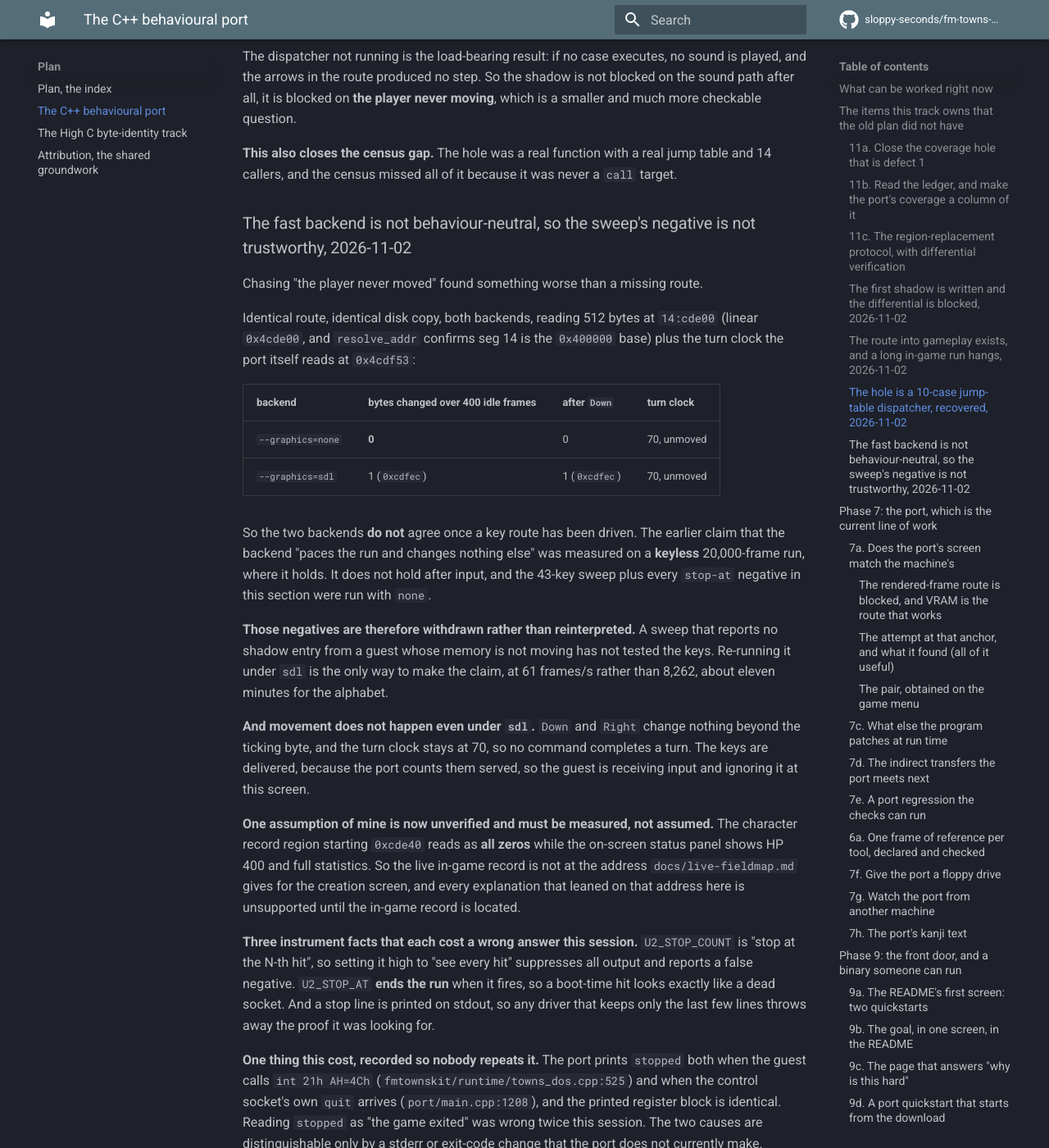
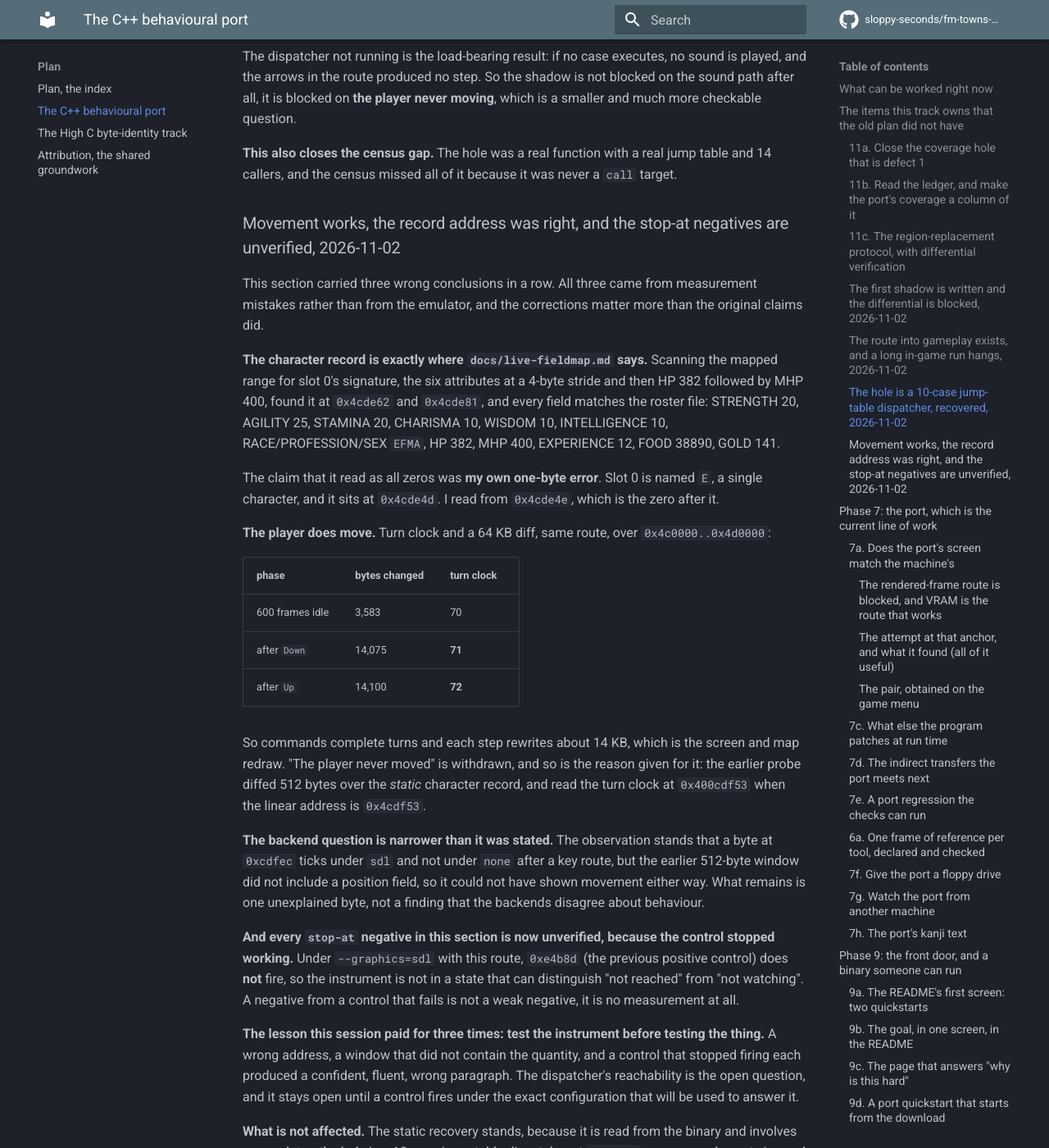
Before and after one commit to sloppy-seconds/fm-towns-ultima, an MkDocs documentation site: the page built from docs/plan-port.md, in a window 1280 px wide and 1400 px high, scrolled down 8219 px. Shown: the whole window at 82% size. Built offline with MkDocs 1.6.1 and Material for MkDocs 9.7.7, drawn with Linux system fonts in a browser that asks for light colours; comment, search, counter and statistics services are not loaded; some of the changed text lies outside the part shown.

Commit message:
docs: movement works, the record address was right, and the stop-at negatives are unverified
Three wrong conclusions in a row, all from measurement mistakes rather than the emulator.

The character record is exactly where live-fieldmap.md says. Scanning the mapped range for
slot 0's signature (six attributes at a 4-byte stride, then HP 382 followed by MHP 400) found
it at 0x4cde62 and 0x4cde81, and every field matches the roster: 20/25/20/10/10/10, EFMA,
HP 382, MHP 400, EXP 12, FOOD 38890, GOLD 141. The "all zeros" claim was my own one-byte
error: slot 0 is named E, a single character at 0x4cde4d, and I read from 0x4cde4e.

The player does move. Turn clock and a 64 KB diff over 0x4c0000..0x4d0000:

  600 frames idle   3583 bytes changed   turn 70
  after Down       14075 bytes changed   turn 71
  after Up         14100 bytes changed   turn 72

So commands complete turns and each step rewrites about 14 KB of screen and map. "The player
never moved" is withdrawn, and so is its cause: the earlier probe diffed 512 bytes over the
STATIC character record and read the turn clock at 0x400cdf53 when the linear address is
0x4cdf53.

Every stop-at negative is unverified because the control stopped working. Under --graphics=sdl
with this route, 0xe4b8d does not fire, so the instrument cannot distinguish "not reached"
from "not watching". A negative from a failing control is not a weak negative, it is no
measurement.

The lesson this session paid for three times: test the instrument before testing the thing.
A wrong address, a window that did not contain the quantity, and a control that stopped
firing each produced a confident, fluent, wrong paragraph.

The static recovery is unaffected because it involves no emulator: the hole is a 10-case
jump-table dispatcher at 0xe3388, every case draws twice and plays a sound through 0xe1970,
the index is [player+0xcdf57], case 9 plays BRIGHT1.EUP, the default plays MAP.EUP.

```diff
--- a/docs/plan-port.md
+++ b/docs/plan-port.md
@@ -233,34 +233,50 @@ moving**, which is a smaller and much more checkable question.
 **This also closes the census gap.** The hole was a real function with a real jump table and 14 callers, and the
 census missed all of it because it was never a `call` target.
 
-### The fast backend is not behaviour-neutral, so the sweep's negative is not trustworthy, 2026-11-02
-
-Chasing "the player never moved" found something worse than a missing route.
-
-Identical route, identical disk copy, both backends, reading 512 bytes at `14:cde00` (linear `0x4cde00`, and
-`resolve_addr` confirms seg 14 is the `0x400000` base) plus the turn clock the port itself reads at `0x4cdf53`:
-
-| backend | bytes changed over 400 idle frames | after `Down` | turn clock |
-|---|---|---|---|
-| `--graphics=none` | **0** | 0 | 70, unmoved |
-| `--graphics=sdl` | 1 (`0xcdfec`) | 1 (`0xcdfec`) | 70, unmoved |
-
-So the two backends **do not** agree once a key route has been driven. The earlier claim that the backend "paces the
-run and changes nothing else" was measured on a **keyless** 20,000-frame run, where it holds. It does not hold after
-input, and the 43-key sweep plus every `stop-at` negative in this section were run with `none`.
-
-**Those negatives are therefore withdrawn rather than reinterpreted.** A sweep that reports no shadow entry from a
-guest whose memory is not moving has not tested the keys. Re-running it under `sdl` is the only way to make the
-claim, at 61 frames/s rather than 8,262, about eleven minutes for the alphabet.
-
-**And movement does not happen even under `sdl`.** `Down` and `Right` change nothing beyond the ticking byte, and the
-turn clock stays at 70, so no command completes a turn. The keys are delivered, because the port counts them served,
-so the guest is receiving input and ignoring it at this screen.
-
-**One assumption of mine is now unverified and must be measured, not assumed.** The character record region starting
-`0xcde40` reads as **all zeros** while the on-screen status panel shows HP 400 and full statistics. So the live
-in-game record is not at the address `docs/live-fieldmap.md` gives for the creation screen, and every explanation
-that leaned on that address here is unsupported until the in-game record is located.
+### Movement works, the record address was right, and the stop-at negatives are unverified, 2026-11-02
+
+This section carried three wrong conclusions in a row. All three came from measurement mistakes rather than from the
+emulator, and the corrections matter more than the original claims did.
+
+**The character record is exactly where `docs/live-fieldmap.md` says.** Scanning the mapped range for slot 0's
+signature, the six attributes at a 4-byte stride and then HP 382 followed by MHP 400, found it at `0x4cde62` and
+`0x4cde81`, and every field matches the roster file: STRENGTH 20, AGILITY 25, STAMINA 20, CHARISMA 10, WISDOM 10,
+INTELLIGENCE 10, RACE/PROFESSION/SEX `EFMA`, HP 382, MHP 400, EXPERIENCE 12, FOOD 38890, GOLD 141.
+
+The claim that it read as all zeros was **my own one-byte error**. Slot 0 is named `E`, a single character, and it
+sits at `0x4cde4d`. I read from `0x4cde4e`, which is the zero after it.
+
+**The player does move.** Turn clock and a 64 KB diff, same route, over `0x4c0000..0x4d0000`:
+
+| phase | bytes changed | turn clock |
+|---|---|---|
+| 600 frames idle | 3,583 | 70 |
+| after `Down` | 14,075 | **71** |
+| after `Up` | 14,100 | **72** |
+
+So commands complete turns and each step rewrites about 14 KB, which is the screen and map redraw. "The player never
+moved" is withdrawn, and so is the reason given for it: the earlier probe diffed 512 bytes over the *static*
+character record, and read the turn clock at `0x400cdf53` when the linear address is `0x4cdf53`.
+
+**The backend question is narrower than it was stated.** The observation stands that a byte at `0xcdfec` ticks under
+`sdl` and not under `none` after a key route, but the earlier 512-byte window did not include a position field, so it
+could not have shown movement either way. What remains is one unexplained byte, not a finding that the backends
+disagree about behaviour.
+
+**And every `stop-at` negative in this section is now unverified, because the control stopped working.** Under
+`--graphics=sdl` with this route, `0xe4b8d` (the previous positive control) does **not** fire, so the instrument is
+not in a state that can distinguish "not reached" from "not watching". A negative from a control that fails is not
+a weak negative, it is no measurement at all.
+
+**The lesson this session paid for three times: test the instrument before testing the thing.** A wrong address, a
+window that did not contain the quantity, and a control that stopped firing each produced a confident, fluent, wrong
+paragraph. The dispatcher's reachability is the open question, and it stays open until a control fires under the
+exact configuration that will be used to answer it.
+
+**What is not affected.** The static recovery stands, because it is read from the binary and involves no emulator: the
+hole is a 10-case jump-table dispatcher at `0xe3388`, every case draws twice and plays a sound through `0xe1970`, the
+index is the facing field `[player+0xcdf57]`, case 9 plays `BRIGHT1.EUP`, and the out-of-range default plays
+`MAP.EUP`.
 
 **Three instrument facts that each cost a wrong answer this session.** `U2_STOP_COUNT` is "stop at the N-th hit", so
 setting it high to "see every hit" suppresses all output and reports a false negative. `U2_STOP_AT` **ends the run**
```
